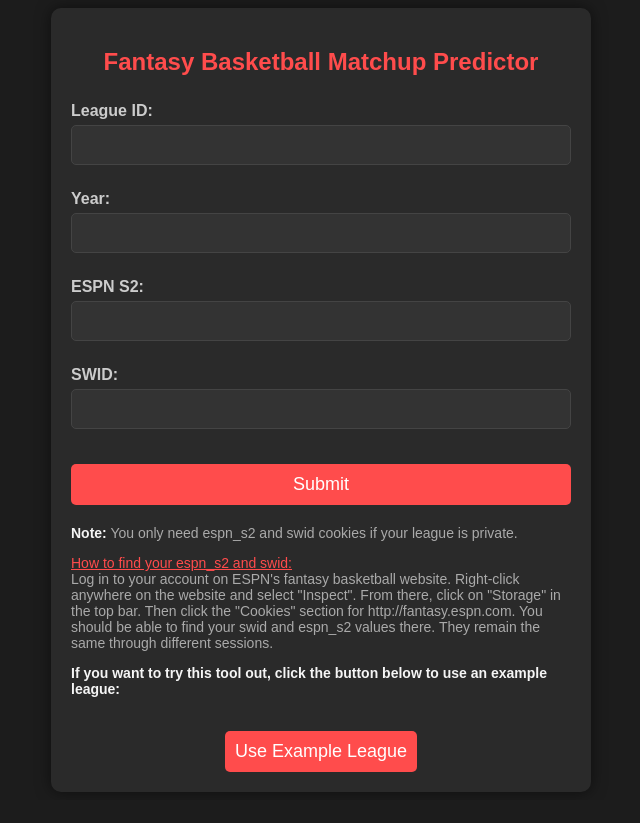
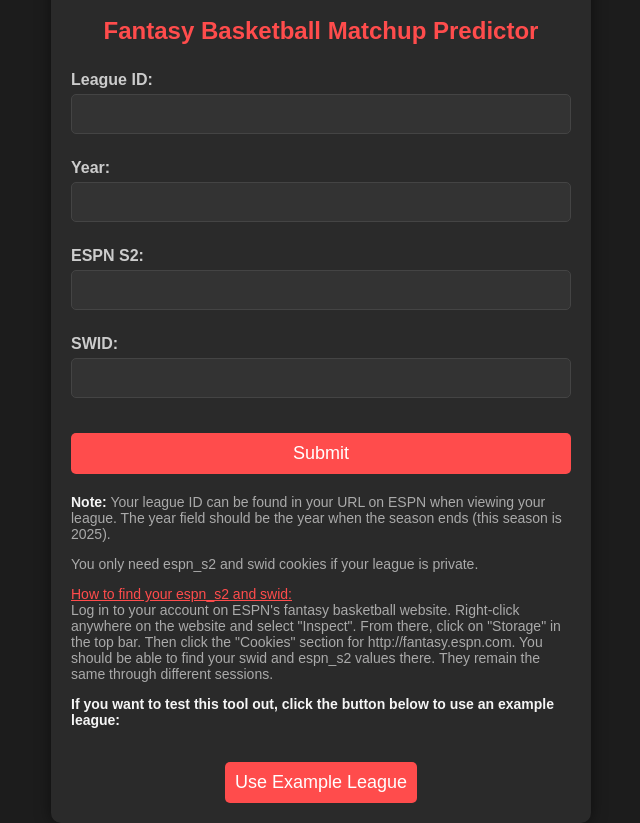
Before and after one commit to ThomasAdriaanse/Fantasy-bball-stats, a Flask app: page / in a window 1280 px wide. Shown: the whole page, without its empty margins (319-959 px from the left). Before the commit the page ends 792 px from the top, so only its background shows below. Run offline with Flask 3, Linux system fonts and the light colour scheme; some libraries are stand-ins or nearby versions.

Commit message:
changed some wording

```diff
--- a/templates/entry.html
+++ b/templates/entry.html
@@ -48,14 +48,15 @@
                 </div>
                 {% endif %}
                 <div class="note">
-                    <p><b>Note:</b> You only need espn_s2 and swid cookies if your league is private.</p>
+                    <p><b>Note:</b> Your league ID can be found in your URL on ESPN when viewing your league. The year field should be the year when the season ends (this season is 2025).</p>
+                    <p>You only need espn_s2 and swid cookies if your league is private.</p>
                     <p><u>How to find your espn_s2 and swid:</u><br>
                         Log in to your account on ESPN's fantasy basketball website. Right-click anywhere on the website and select
                         "Inspect". From there, click on "Storage" in the top bar. Then click the "Cookies" section for
                         http://fantasy.espn.com. You should be able to find your swid and espn_s2 values there. They remain the
                         same through different sessions.
                     </p>
-                    <p><b>If you want to try this tool out, click the button below to use an example league:</b></p>
+                    <p><b>If you want to test this tool out, click the button below to use an example league:</b></p>
                     <div class="button-wrapper">
                         <button id="exampleButton" onclick="fillAndSubmitForm()">Use Example League</button>
                     </div>
```
